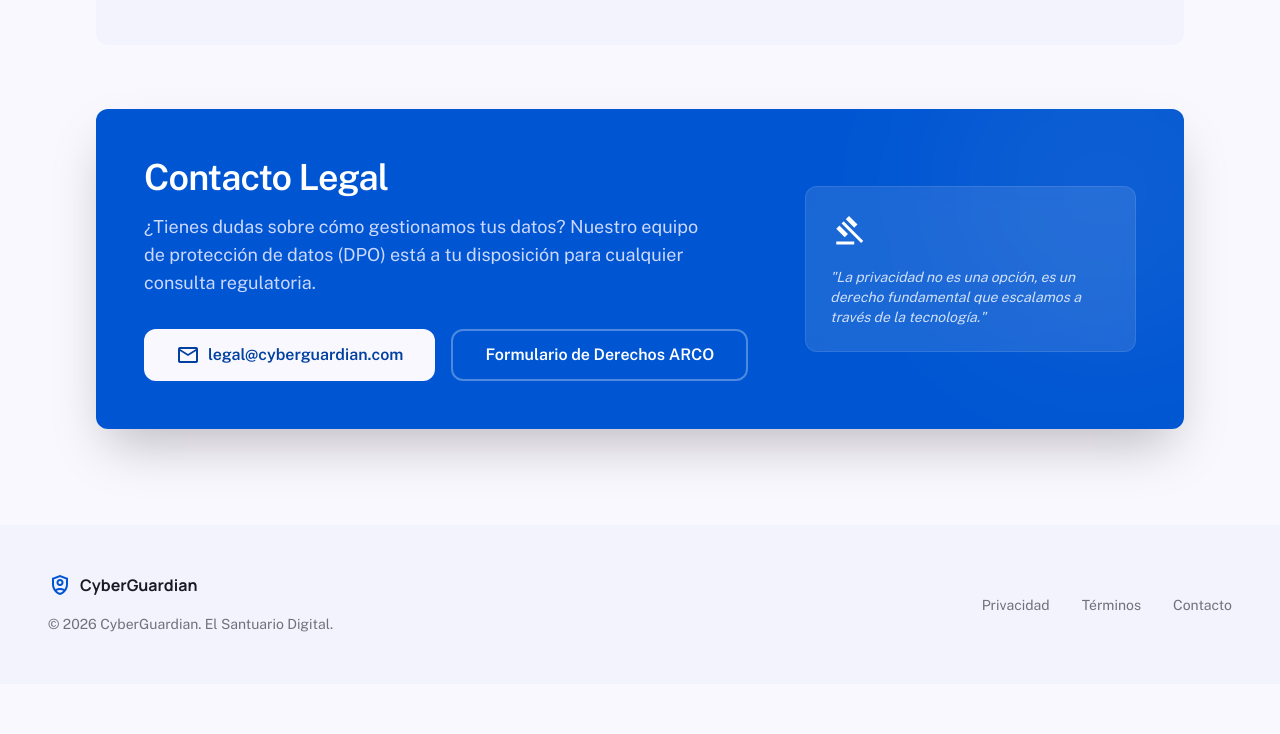
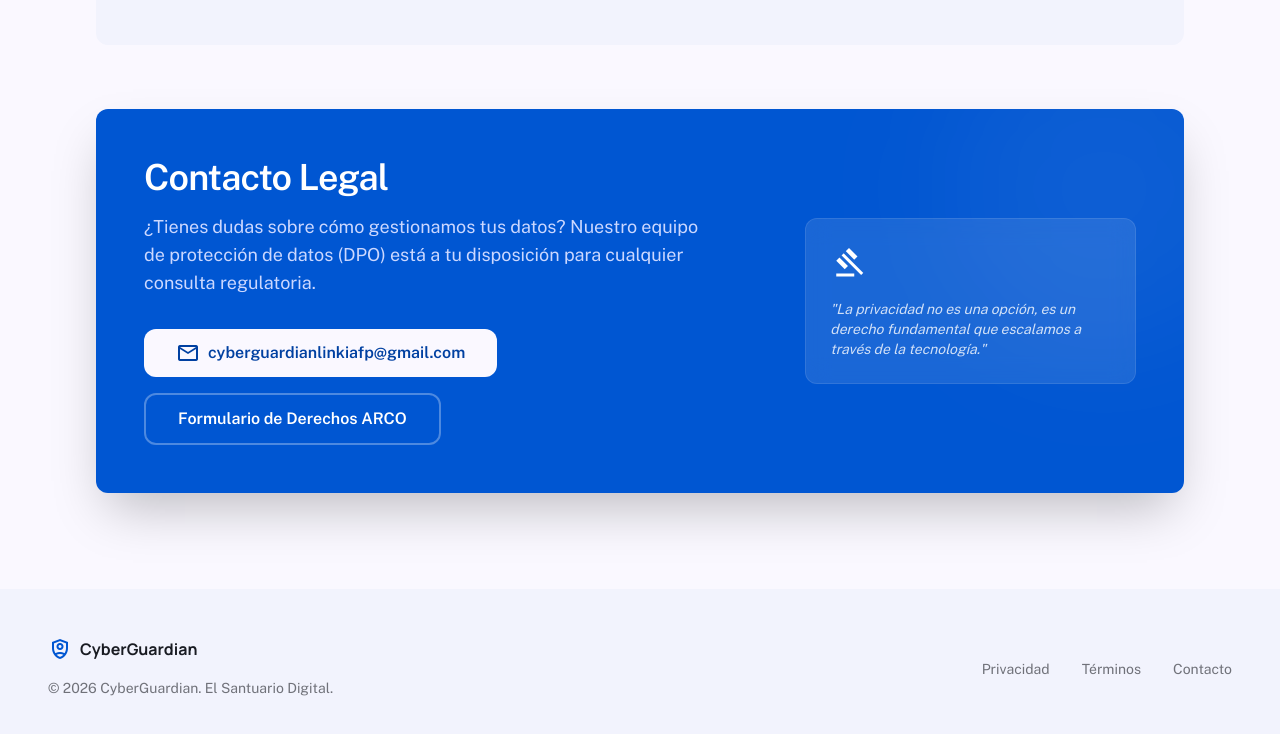
Before and after one commit to Hunt3r2/WebControlParental, a plain HTML site: page pages/vistas-footer/privacidad/index.html in a window 1280 px wide. Shown: the part 1555-2289 px from the top of the page. Before the commit the page ends 2239 px from the top, so only its background shows below. Drawn offline with nearby package versions, Linux system fonts and the light colour scheme.

Commit message:
Cambios finales pt. 2

```diff
--- a/pages/vistas-footer/privacidad/index.html
+++ b/pages/vistas-footer/privacidad/index.html
@@ -194,9 +194,9 @@
                     </p>
                     <div class="flex flex-wrap gap-4">
                         <a class="bg-surface text-primary px-8 py-3 rounded-xl font-bold flex items-center gap-2 hover:shadow-lg transition-all"
-                            href="mailto:legal@cyberguardian.com">
+                            href="mailto:cyberguardianlinkiafp@gmail.com">
                             <span class="material-symbols-outlined">mail</span>
-                            legal@cyberguardian.com
+                            cyberguardianlinkiafp@gmail.com
                         </a>
                         <a href="https://www.aepd.es/derechos-y-deberes/ejerce-tus-derechos" target="_blank"
                             rel="noopener noreferrer"
```
